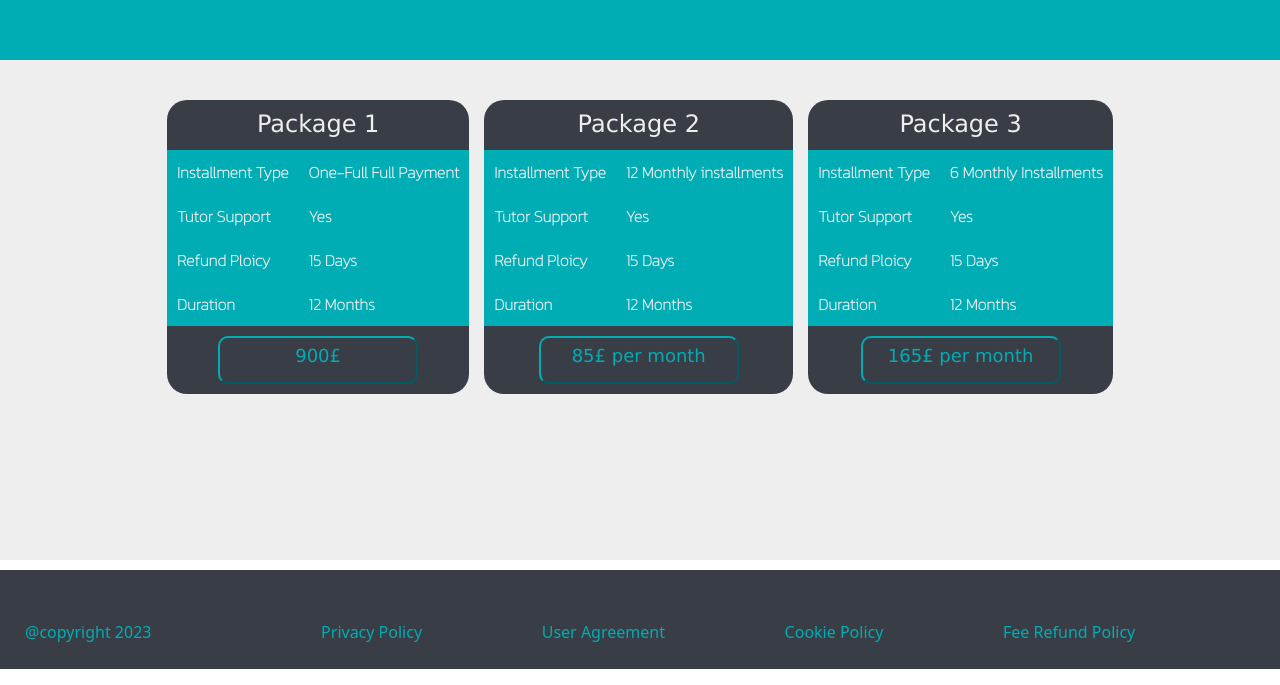
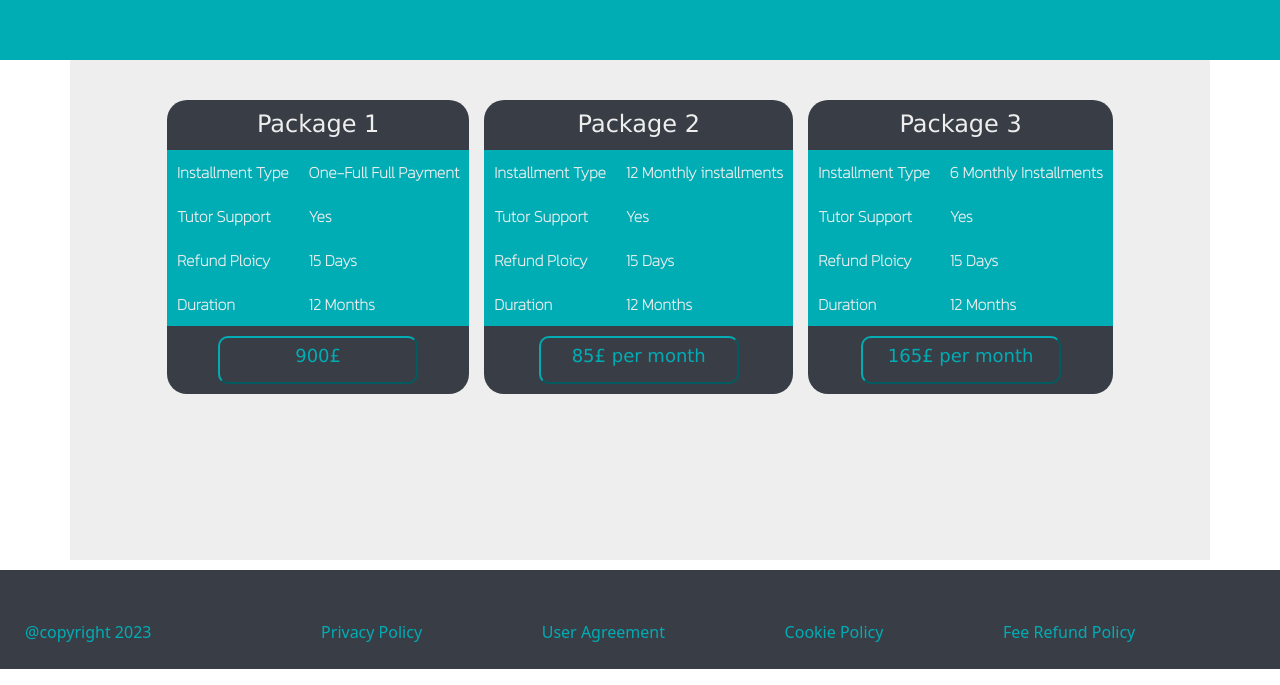
Before and after one commit to Adeemwasi/paraquals, a plain HTML site: page index.html in a window 1280 px wide. Shown: the part 1428-2113 px from the top of the page. Drawn offline with nearby package versions, Linux system fonts and the light colour scheme; a web font is replaced by a local one.

Commit message:
Add files via upload

```diff
--- a/index.html
+++ b/index.html
@@ -134,8 +134,8 @@
         </div>
       </div>
     </section>
-    <section class="pricing">
-      <div class="pricing-a container">
+    <section class="pricing container">
+      <div class="pricing-a">
         <div class="all-plans Pricing-plan-1">
           <h4 class="package">Package 1</h4>
             <div class="pricing-table">
```
